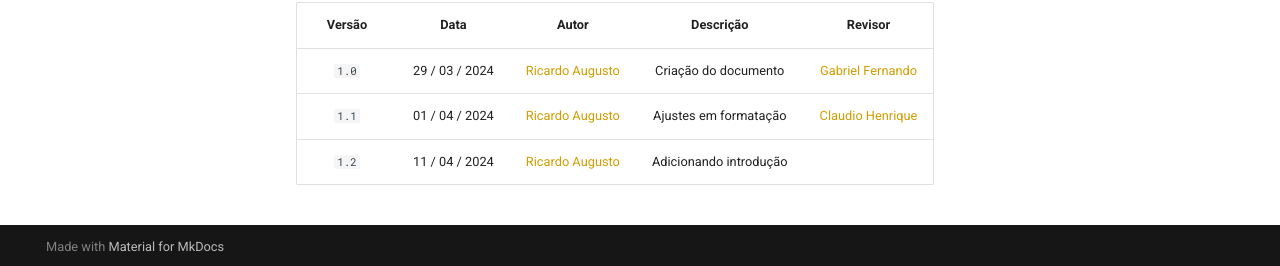
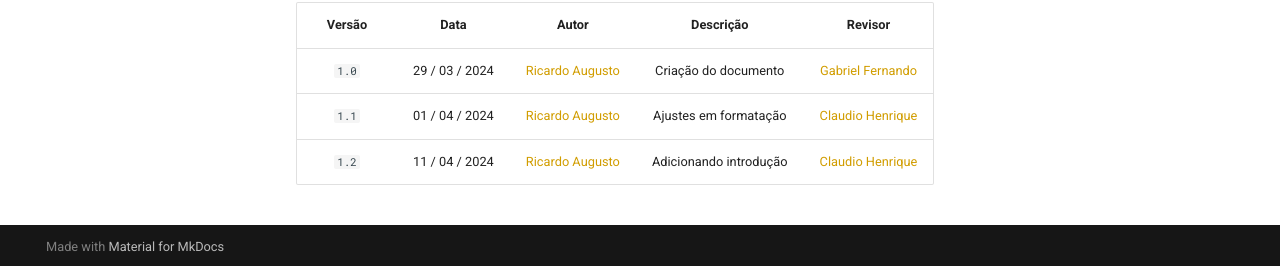
Before and after one commit to Requisitos-de-Software/2024.1-Serasa, an MkDocs documentation site: the page built from docs/atas/ata1.md, in a window 1280 px wide and 900 px high, scrolled down 1328 px. Shown: the part 631-897 px from the top of the window. Built offline with MkDocs 1.6.1 and Material for MkDocs 9.7.7, drawn with Linux system fonts in a browser that asks for light colours; comment, search, counter and statistics services are not loaded.

Commit message:
Update  revisor ata1.md

```diff
--- a/docs/atas/ata1.md
+++ b/docs/atas/ata1.md
@@ -61,7 +61,7 @@ Artefato destinado a documentação das reuniões realizadas pelo grupo ao longo
 |:-:|:-:|:-:|:-:|:-:|
 |`1.0`| 29 / 03 / 2024 | [Ricardo Augusto][RicardoGH] | Criação do documento | [Gabriel Fernando][GabrielFGH]
 |`1.1`| 01 / 04 / 2024 | [Ricardo Augusto][RicardoGH] | Ajustes em formatação | [Claudio Henrique](https://github.com/claudiohsc)
-|`1.2`| 11 / 04 / 2024 | [Ricardo Augusto][RicardoGH] | Adicionando introdução |
+|`1.2`| 11 / 04 / 2024 | [Ricardo Augusto][RicardoGH] | Adicionando introdução | [Claudio Henrique](https://github.com/claudiohsc)
 
 
 
```
